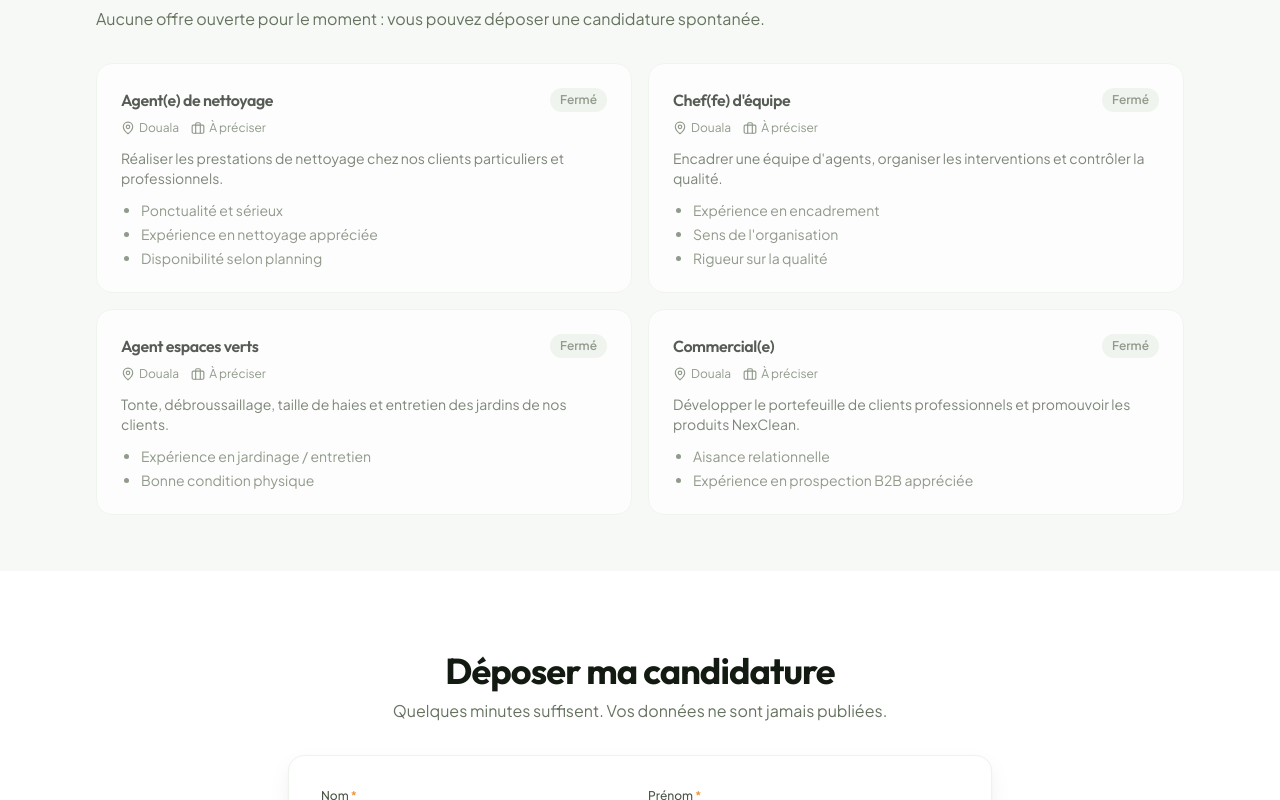
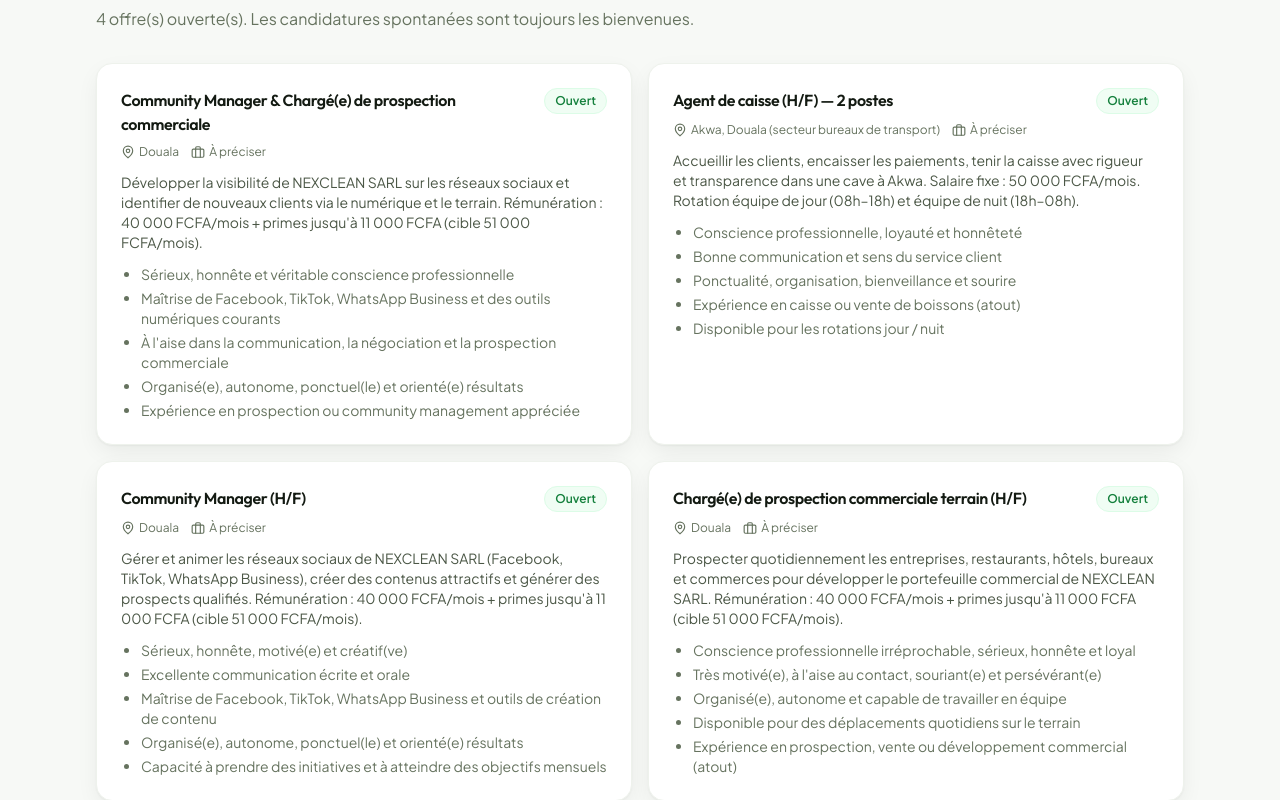
Before and after one commit to boris913/NexClean, a Next.js app: page /recrutement in a window 1280 px wide. Shown: the part 980-1780 px from the top of the page. Built offline with nearby package versions, Linux system fonts and the light colour scheme; no server answers.

Commit message:
feat: add new job listings for Community Manager and Agent de caisse roles, including detailed descriptions and requirements; update job categories to enhance recruitment options

```diff
--- a/content/jobs-data.ts
+++ b/content/jobs-data.ts
@@ -8,6 +8,7 @@
   "Chef d'équipe",
   'Commercial',
   'Community manager',
+  'Agent de caisse',
   'Administratif / RH',
   'Agent espaces verts',
   'Stage / Alternance',
@@ -28,6 +29,81 @@
 }
 
 export const jobs: Job[] = [
+  // ────────────────────────────────────────────────────────────
+  // OFFRES OUVERTES
+  // ────────────────────────────────────────────────────────────
+  {
+    id: 'community-manager-prospection',
+    title: 'Community Manager & Chargé(e) de prospection commerciale',
+    category: 'Community manager',
+    location: 'Douala',
+    contract: 'À préciser',
+    status: 'open',
+    description:
+      "Développer la visibilité de NEXCLEAN SARL sur les réseaux sociaux et identifier de nouveaux clients via le numérique et le terrain. Rémunération : 40 000 FCFA/mois + primes jusqu'à 11 000 FCFA (cible 51 000 FCFA/mois).",
+    requirements: [
+      'Sérieux, honnête et véritable conscience professionnelle',
+      "Maîtrise de Facebook, TikTok, WhatsApp Business et des outils numériques courants",
+      "À l'aise dans la communication, la négociation et la prospection commerciale",
+      'Organisé(e), autonome, ponctuel(le) et orienté(e) résultats',
+      'Expérience en prospection ou community management appréciée',
+    ],
+  },
+  {
+    id: 'agent-caisse-akwa',
+    title: 'Agent de caisse (H/F) — 2 postes',
+    category: 'Agent de caisse',
+    location: 'Akwa, Douala (secteur bureaux de transport)',
+    contract: 'À préciser',
+    status: 'open',
+    description:
+      "Accueillir les clients, encaisser les paiements, tenir la caisse avec rigueur et transparence dans une cave à Akwa. Salaire fixe : 50 000 FCFA/mois. Rotation équipe de jour (08h–18h) et équipe de nuit (18h–08h).",
+    requirements: [
+      'Conscience professionnelle, loyauté et honnêteté',
+      'Bonne communication et sens du service client',
+      'Ponctualité, organisation, bienveillance et sourire',
+      'Expérience en caisse ou vente de boissons (atout)',
+      'Disponible pour les rotations jour / nuit',
+    ],
+  },
+  {
+    id: 'community-manager',
+    title: 'Community Manager (H/F)',
+    category: 'Community manager',
+    location: 'Douala',
+    contract: 'À préciser',
+    status: 'open',
+    description:
+      "Gérer et animer les réseaux sociaux de NEXCLEAN SARL (Facebook, TikTok, WhatsApp Business), créer des contenus attractifs et générer des prospects qualifiés. Rémunération : 40 000 FCFA/mois + primes jusqu'à 11 000 FCFA (cible 51 000 FCFA/mois).",
+    requirements: [
+      'Sérieux, honnête, motivé(e) et créatif(ve)',
+      'Excellente communication écrite et orale',
+      'Maîtrise de Facebook, TikTok, WhatsApp Business et outils de création de contenu',
+      'Organisé(e), autonome, ponctuel(le) et orienté(e) résultats',
+      'Capacité à prendre des initiatives et à atteindre des objectifs mensuels',
+    ],
+  },
+  {
+    id: 'prospection-commerciale-terrain',
+    title: 'Chargé(e) de prospection commerciale terrain (H/F)',
+    category: 'Commercial',
+    location: 'Douala',
+    contract: 'À préciser',
+    status: 'open',
+    description:
+      "Prospecter quotidiennement les entreprises, restaurants, hôtels, bureaux et commerces pour développer le portefeuille commercial de NEXCLEAN SARL. Rémunération : 40 000 FCFA/mois + primes jusqu'à 11 000 FCFA (cible 51 000 FCFA/mois).",
+    requirements: [
+      'Conscience professionnelle irréprochable, sérieux, honnête et loyal',
+      "Très motivé(e), à l'aise au contact, souriant(e) et persévérant(e)",
+      'Organisé(e), autonome et capable de travailler en équipe',
+      'Disponible pour des déplacements quotidiens sur le terrain',
+      'Expérience en prospection, vente ou développement commercial (atout)',
+    ],
+  },
+
+  // ────────────────────────────────────────────────────────────
+  // OFFRES FERMÉES (archives)
+  // ────────────────────────────────────────────────────────────
   {
     id: 'agent-nettoyage',
     title: 'Agent(e) de nettoyage',
@@ -46,7 +122,7 @@
     contract: 'À préciser',
     status: 'closed',
     description: "Encadrer une équipe d'agents, organiser les interventions et contrôler la qualité.",
-    requirements: ['Expérience en encadrement', 'Sens de l\'organisation', 'Rigueur sur la qualité'],
+    requirements: ['Expérience en encadrement', "Sens de l'organisation", 'Rigueur sur la qualité'],
   },
   {
     id: 'agent-espaces-verts',
```
